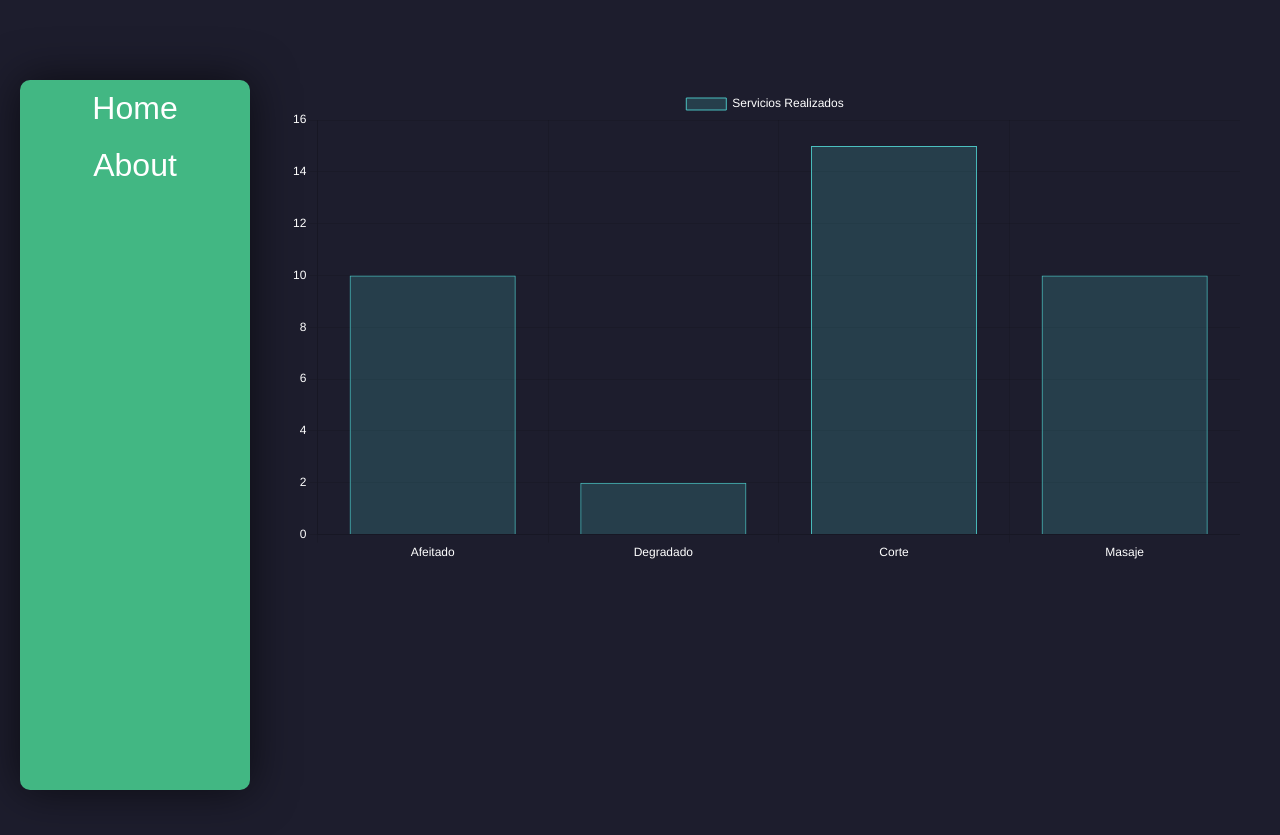
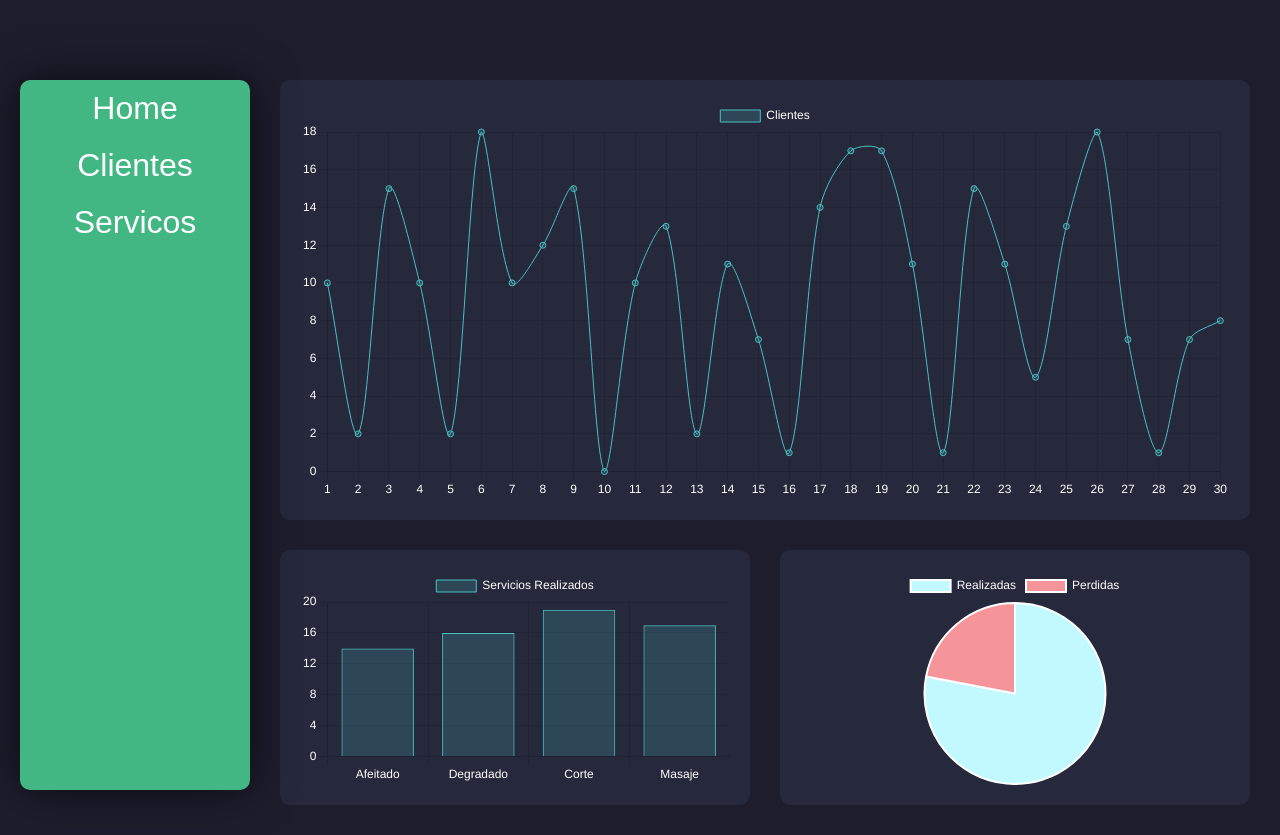
Before and after one commit to aarricgra/appointment-app-vue, a Vue app: page / in a window 1280 px wide. Built offline with nearby package versions, Linux system fonts and the light colour scheme.

Commit message:
PieChart

```diff
--- a/src/App.vue
+++ b/src/App.vue
@@ -5,9 +5,10 @@ import { RouterLink, RouterView } from 'vue-router'
 <template>
   <div class="menu">
     <RouterLink to="/" class="menuElement">Home</RouterLink>
-    <RouterLink to="/about" class="menuElement">About</RouterLink>
+    <RouterLink to="/clientes" class="menuElement">Clientes</RouterLink>
+    <RouterLink to="/servicios" class="menuElement">Servicos</RouterLink>
   </div>
-  <div class="swap">
+  <div class="main">
     <RouterView />
   </div>
 </template>
--- a/src/assets/main.css
+++ b/src/assets/main.css
@@ -30,14 +30,25 @@ html,body {
   box-shadow: 0 0 45px 0 rgba(0, 0, 0, .6);
 }
 
-.swap{
+.main{
   flex:1;
-  padding: 78px 30px 30px 280px;
+  padding: 80px 30px 30px 280px;
   min-height: calc(100vh - 90px);
+  display: flex;
+  flex-direction: column;
+  gap: 30px;
+}
+
+.main-row2{
+  display: flex;
+  flex-direction: row;
+  gap: 30px;
 }
 
 .card{
   background-color: rgb(38,40,60);
+  padding: 20px;
+  border-radius: 10px;
 }
 
 .swapContent{
--- a/src/components/ChartClientes.vue
+++ b/src/components/ChartClientes.vue
@@ -1,21 +1,34 @@
 <template>
-  <Bar
-    id="my-chart-id"
-    :options="chartOptions"
-    :data="chartData"
-  />
+  <div class="chart-container">
+    <Line
+      id="my-chart-id"
+      :options="chartOptions"
+      :data="chartData"
+      ref="lineChart"
+    />
+  </div>
 </template>
 
 <script>
-import { Bar } from 'vue-chartjs'
-import { Chart as ChartJS, CategoryScale, LinearScale, BarElement, Title, Tooltip, Legend } from 'chart.js'
+import {
+  Chart as ChartJS,
+  CategoryScale,
+  LinearScale,
+  PointElement,
+  LineElement,
+  Title,
+  Tooltip,
+  Legend
+} from 'chart.js'
+import { Line } from 'vue-chartjs'
 
-ChartJS.register(CategoryScale, LinearScale, BarElement, Title, Tooltip, Legend)
+ChartJS.register(CategoryScale, LinearScale, LineElement, PointElement, Title, Tooltip, Legend)
 ChartJS.defaults.color = "white"
 
 export default {
-  name: 'BarChart',
-  components: { Bar },
+  name: 'LineChart',
+  // eslint-disable-next-line vue/no-reserved-component-names
+  components: { Line },
   data() {
     return {
       chartData: {
@@ -25,11 +38,13 @@ export default {
           data: this.randomValues(), // Example data, adjust as needed
           backgroundColor: Array(this.getDaysInCurrentMonth().length).fill('rgba(75, 192, 192, 0.2)'),
           borderColor: Array(this.getDaysInCurrentMonth().length).fill('rgba(75, 192, 192, 1)'),
-          borderWidth: 1
+          borderWidth: 1,
+          tension: 0.3
         }],
       },
       chartOptions: {
         responsive: true,
+        maintainAspectRatio: false,
         scales: {
           y: {
             beginAtZero: true
@@ -37,6 +52,13 @@ export default {
         }
       }
     }
+  },
+  mounted() {
+    this.$nextTick(() => {
+      // Ensure the chart fills its container
+      this.resizeChart()
+      window.addEventListener('resize', this.resizeChart)
+    })
   },
   methods: {
     getDaysInCurrentMonth() {
@@ -47,12 +69,24 @@ export default {
       return Array.from({ length: daysInMonth }, (_, i) => i + 1);
     },
     randomValues(){
-      return Array.from({ length: this.getDaysInCurrentMonth().length }, () => Math.floor(Math.random() * 100));
+      return Array.from({ length: this.getDaysInCurrentMonth().length }, () => Math.floor(Math.random() * 20));
+    },
+    resizeChart() {
+      if (this.$refs.lineChart) {
+        this.$refs.lineChart.chartObject.resize()
+      }
     }
+  },
+  beforeUnmount() {
+    window.removeEventListener('resize', this.resizeChart)
   }
 }
 </script>
 
 <style>
-/* Add any styles if needed */
+.chart-container {
+  position: relative;
+  width: 100%;
+  height: 400px; /* Adjust the height as needed */
+}
 </style>
--- /dev/null
+++ b/src/components/ChartHoras.vue
@@ -0,0 +1,45 @@
+<template>
+  <Pie
+    id="my-chart-id"
+    :options="chartOptions"
+    :data="chartData"
+  />
+</template>
+
+<script>
+import { Chart as ChartJS, ArcElement, Tooltip, Legend } from 'chart.js'
+import { Pie } from 'vue-chartjs'
+
+ChartJS.register(ArcElement, Tooltip, Legend)
+
+export default {
+  name: 'PieChart',
+  components: { Pie },
+  data() {
+    return {
+      chartData: {
+        labels: ["Realizadas", "Perdidas"],
+        datasets: [{
+          label: "Servicios Realizados",
+          data: this.randomValues(), // Example data, adjust as needed
+          backgroundColor: ["rgb(194, 248, 255)", "rgb(245, 149, 153)"], // Corrected colors
+        }],
+      },
+      chartOptions: {
+        responsive: true,
+        aspectRatio:2
+      }
+    }
+  },
+  methods: {
+    randomValues() {
+      const realizadas = Math.floor(Math.random() * 30) + 70;
+      return [realizadas, 100 - realizadas]
+    }
+  }
+}
+</script>
+
+<style>
+/* Add any styles if needed */
+</style>
--- a/src/router/index.js
+++ b/src/router/index.js
@@ -1,5 +1,7 @@
 import { createRouter, createWebHistory } from 'vue-router'
 import HomeView from '../views/HomeView.vue'
+import ChartClientes from '../components/ChartClientes.vue'
+import ChartServicios from '@/components/ChartServicios.vue'
 
 const router = createRouter({
   history: createWebHistory(import.meta.env.BASE_URL),
@@ -10,12 +12,17 @@ const router = createRouter({
       component: HomeView
     },
     {
-      path: '/about',
-      name: 'about',
+      path: '/clientes',
+      name: 'clientes',
       // route level code-splitting
       // this generates a separate chunk (About.[hash].js) for this route
       // which is lazy-loaded when the route is visited.
-      component: () => import('../views/AboutView.vue')
+      component: ChartClientes
+    },
+    {
+      path: '/servicios',
+      name: 'servicios',
+      component: ChartServicios
     }
   ]
 })
--- a/src/views/HomeView.vue
+++ b/src/views/HomeView.vue
@@ -1,9 +1,20 @@
 <script setup>
-import BarChart from '@/components/ChartServicios.vue';
+import ChartClientes from '@/components/ChartClientes.vue';
+import ChartServicios from '@/components/ChartServicios.vue';
+import ChartHoras from '@/components/ChartHoras.vue';
+
 </script>
 
 <template>
-  <div class="swapContent">
-    <BarChart/>
+  <div class="card">
+    <ChartClientes/>
+  </div>
+  <div class="main-row2">
+    <div class="card" style="flex:1">
+      <ChartServicios/>
+    </div>
+    <div  class="card" style="flex:1">
+      <ChartHoras/>
+    </div>
   </div>
 </template>
```
